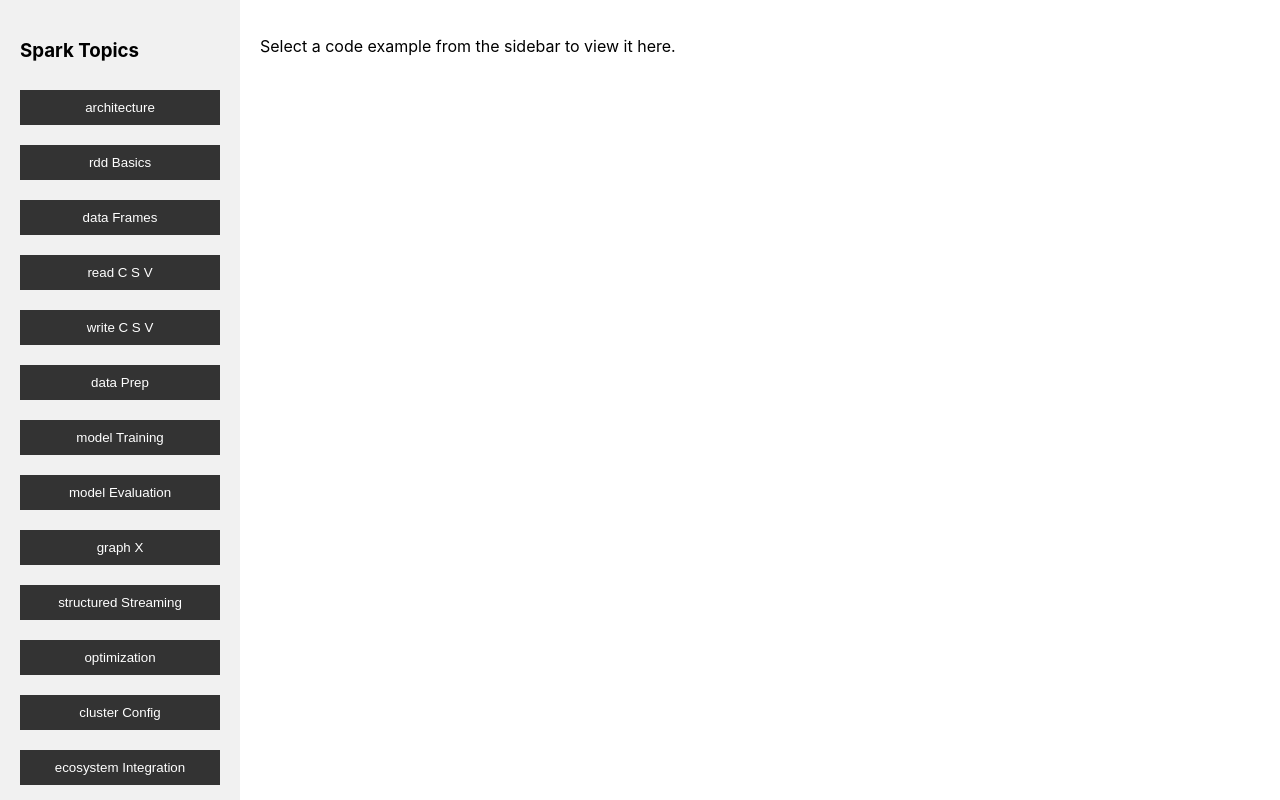
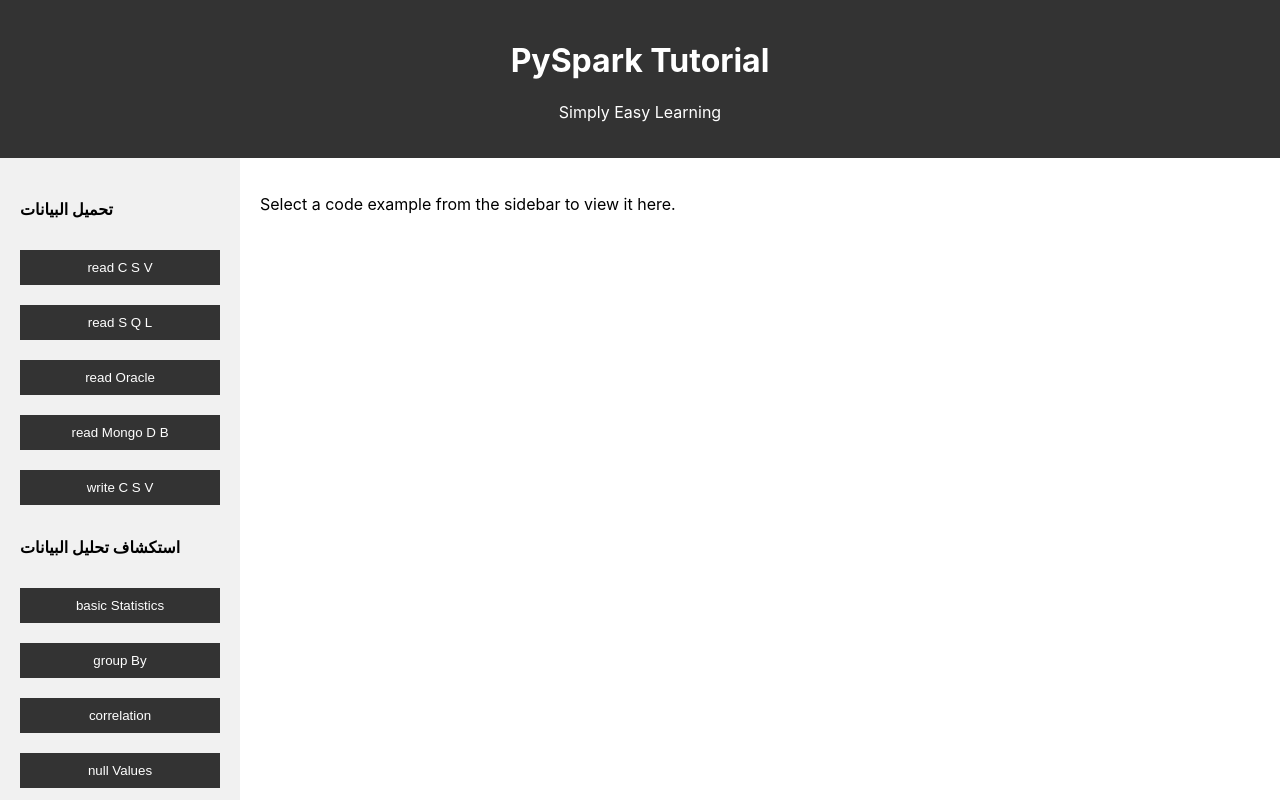
Before and after one commit to mahmoudamrhassan/Project_data_analysis, a React (Create React App) app in the folder my-app/: page / in a window 1280 px wide. Shown: the top 800 px of the page. Built offline with nearby package versions, Linux system fonts and the light colour scheme.

Commit message:
upload file and summery data

```diff
--- a/my-app/src/App.js
+++ b/my-app/src/App.js
@@ -1,17 +1,21 @@
 import React, { useState } from 'react';
 import Sidebar from './Components/Sidebar';
 import Content from './Components/Content';
-
+import Header from './Components/Header';
 function App() {
   const [codeExample, setCodeExample] = useState('');
 
   return (
-    <div style={{ display: 'flex' }}>
+    <>       <Header></Header>
+
+      <div style={{ display: 'flex' }}>
       <Sidebar setCodeExample={setCodeExample} />
       <div style={{ flex: 1 }}>
         <Content codeExample={codeExample} />
       </div>
     </div>
+    </>
+
   );
 }
 
--- a/my-app/src/Components/Sidebar.js
+++ b/my-app/src/Components/Sidebar.js
@@ -2,67 +2,50 @@
 
 function Sidebar({ setCodeExample }) {
   const codeExamples = {
-    // Spark Basics
-    architecture: `from pyspark.sql import SparkSession\n\n# Create a Spark session\nspark = SparkSession.builder.appName("SparkArchitecture").getOrCreate()\nprint(spark)`,
-    rddBasics: `from pyspark import SparkContext\n\n# Initialize a SparkContext\nsc = SparkContext("local", "RDD Example")\ndata = [1, 2, 3, 4, 5]\nrdd = sc.parallelize(data)\nprint(rdd.collect())`,
-    dataFrames: `from pyspark.sql import SparkSession\n\n# Create a Spark session\nspark = SparkSession.builder.appName("DataFrame Example").getOrCreate()\ndata = [('Alice', 1), ('Bob', 2)]\ndf = spark.createDataFrame(data, ['name', 'id'])\ndf.show()`,
+    // Load Data
+    readCSV: `from pyspark.sql import SparkSession\n\n# قراءة بيانات CSV\nspark = SparkSession.builder.appName("Read CSV").getOrCreate()\ndf = spark.read.csv("path/to/file.csv", header=True, inferSchema=True)\ndf.show()`,
+    readSQL: `from pyspark.sql import SparkSession\n\n# قراءة بيانات من قاعدة بيانات SQL\nspark = SparkSession.builder.appName("Read SQL").getOrCreate()\ndf = spark.read.format("jdbc") \n.option("url", "jdbc:postgresql://hostname:port/dbname")\n.option("dbtable", "table_name")\n.option("user", "username")\n.option("password", "password")\n.load()\ndf.show()`,
+    readOracle: `from pyspark.sql import SparkSession\n\n# قراءة بيانات من Oracle\nspark = SparkSession.builder.appName("Read Oracle").getOrCreate()\ndf = spark.read.format("jdbc") \n.option("url", "jdbc:oracle:thin:@//hostname:port/service_name")\n.option("dbtable", "table_name")\n.option("user", "username")\n.option("password", "password")\n.load()\ndf.show()`,
+    readMongoDB: `from pyspark.sql import SparkSession\n\n# قراءة بيانات من MongoDB\nspark = SparkSession.builder.appName("Read MongoDB").getOrCreate()\ndf = spark.read.format("mongo")\n.option("uri", "mongodb://username:password@hostname:port/dbname.collection")\n.load()\ndf.show()`,
+    writeCSV: `# كتابة البيانات إلى CSV\ndf.write.csv("path/to/output.csv")`,
 
-    // Data Ingestion
-    readCSV: `from pyspark.sql import SparkSession\n\n# Reading CSV data\nspark = SparkSession.builder.appName("Read CSV").getOrCreate()\ndf = spark.read.csv("path/to/file.csv", header=True, inferSchema=True)\ndf.show()`,
-    writeCSV: `# Writing Data to CSV\ndf.write.csv("path/to/output.csv")`,
+    // Explore Data Analysis
+    basicStatistics: `from pyspark.sql import SparkSession\nfrom pyspark.sql.functions import avg, max, min\n\n# إحصائيات أساسية\nspark = SparkSession.builder.appName("Basic Statistics").getOrCreate()\ndf = spark.read.csv("path/to/file.csv", header=True, inferSchema=True)\ndf.select(avg("column_name"), max("column_name"), min("column_name")).show()`,
+    groupBy: `from pyspark.sql import SparkSession\n\n# التجميع حسب عمود\nspark = SparkSession.builder.appName("Group By Example").getOrCreate()\ndf = spark.read.csv("path/to/file.csv", header=True, inferSchema=True)\ndf.groupBy("column_name").count().show()`,
+    correlation: `from pyspark.sql import SparkSession\n\n# حساب الارتباط\nspark = SparkSession.builder.appName("Correlation Example").getOrCreate()\ndf = spark.read.csv("path/to/file.csv", header=True, inferSchema=True)\ncorrelation = df.stat.corr("column1", "column2")\nprint("Correlation: ", correlation)`,
+    nullValues: `from pyspark.sql import SparkSession\n\n# عدد القيم الفارغة\nspark = SparkSession.builder.appName("Null Values Example").getOrCreate()\ndf = spark.read.csv("path/to/file.csv", header=True, inferSchema=True)\ndf.select([count(when(isnull(c), c)).alias(c) for c in df.columns]).show()`,
 
-    // Machine Learning with MLlib
-    dataPrep: `from pyspark.ml.feature import StandardScaler\nfrom pyspark.ml.linalg import Vectors\n\n# Sample data for scaling\nspark = SparkSession.builder.appName("MLlib Data Preparation").getOrCreate()\ndata = [(0, Vectors.dense([1.0, 0.1, -1.0]),), (1, Vectors.dense([2.0, 1.1, 1.0]),)]\ndf = spark.createDataFrame(data, ["id", "features"])\nscaler = StandardScaler(inputCol="features", outputCol="scaledFeatures")\nscalerModel = scaler.fit(df)\nscaledData = scalerModel.transform(df)\nscaledData.show()`,
-    modelTraining: `from pyspark.ml.classification import LogisticRegression\nfrom pyspark.ml.linalg import Vectors\n\n# Training a logistic regression model\nspark = SparkSession.builder.appName("Model Training").getOrCreate()\ndata = [(0.0, Vectors.dense([1.0, 0.1, -1.0])), (1.0, Vectors.dense([2.0, 1.1, 1.0]))]\ndf = spark.createDataFrame(data, ["label", "features"])\nlr = LogisticRegression(maxIter=10)\nmodel = lr.fit(df)\nprint("Coefficients: ", model.coefficients)`,
-    modelEvaluation: `from pyspark.ml.evaluation import MulticlassClassificationEvaluator\n\n# Evaluating model accuracy\npredictions = model.transform(df)\nevaluator = MulticlassClassificationEvaluator(labelCol="label", predictionCol="prediction", metricName="accuracy")\naccuracy = evaluator.evaluate(predictions)\nprint("Test Accuracy = ", accuracy)`,
+    // Transformation Data
+    dataPrep: `from pyspark.ml.feature import StandardScaler\nfrom pyspark.ml.linalg import Vectors\n\n# بيانات نموذجية للتقييس\nspark = SparkSession.builder.appName("MLlib Data Preparation").getOrCreate()\ndata = [(0, Vectors.dense([1.0, 0.1, -1.0]),), (1, Vectors.dense([2.0, 1.1, 1.0]),)]\ndf = spark.createDataFrame(data, ["id", "features"])\nscaler = StandardScaler(inputCol="features", outputCol="scaledFeatures")\nscalerModel = scaler.fit(df)\nscaledData = scalerModel.transform(df)\nscaledData.show()`,
 
-    // Graph Processing
-    graphX: `from pyspark.sql import SparkSession\nfrom graphframes import GraphFrame\n\n# Create a GraphFrame\nvertices = spark.createDataFrame([("1", "Alice"), ("2", "Bob")], ["id", "name"])\nedges = spark.createDataFrame([("1", "2", "friend")], ["src", "dst", "relationship"])\ng = GraphFrame(vertices, edges)\ng.vertices.show()`,
-
-    // Streaming Data
-    structuredStreaming: `from pyspark.sql import SparkSession\n\n# Streaming example\nlines = spark.readStream.format("socket").option("host", "localhost").option("port", 9999).load()\nwords = lines.selectExpr("split(value, ' ') as words")\nquery = words.writeStream.outputMode("append").format("console").start()\nquery.awaitTermination()`,
-
-    // Performance Tuning
-    optimization: `from pyspark.sql import SparkSession\n\n# Caching DataFrame and broadcasting variable\nspark = SparkSession.builder.appName("Optimization").getOrCreate()\ndf = spark.read.csv("path/to/file.csv")\ncachedDF = df.cache()\nbroadcastVar = spark.sparkContext.broadcast([1, 2, 3])\nprint(broadcastVar.value)`,
-    clusterConfig: `from pyspark.sql import SparkSession\n\n# Spark configuration example\nspark = SparkSession.builder.appName("Cluster Config").config("spark.executor.memory", "4g").getOrCreate()\nprint(spark.sparkContext.getConf().getAll())`,
-
-    // Integration with Other Tools
-    ecosystemIntegration: `from pyspark.sql import SparkSession\n\n# Integration with Hadoop\nspark = SparkSession.builder.appName("Integration").config("spark.hadoop.fs.defaultFS", "hdfs://namenode:9000").getOrCreate()\ndf = spark.read.format("parquet").load("hdfs://namenode:9000/path/to/file")\ndf.show()`,
-
-    // Best Practices
-    dataGovernance: `from pyspark.sql.functions import current_date\n\n# Adding data lineage with ingestion date\ndata = spark.read.csv("path/to/data.csv")\ndata = data.withColumn("ingestion_date", current_date())\ndata.show()`,
-    versionControl: `from pyspark.sql import SparkSession\n\n# Saving data with version control\nspark = SparkSession.builder.appName("Version Control").getOrCreate()\ndata.write.format("parquet").mode("overwrite").option("path", "path/to/output").option("version", "v1").save()`
+    // Visualization Data
+    visualizationExample: `import matplotlib.pyplot as plt\nimport pandas as pd\n\n# مثال على التصور باستخدام Pandas وMatplotlib\n# يجب تحويل DataFrame Spark إلى DataFrame Pandas أولاً\npdf = df.toPandas()\nplt.figure(figsize=(10,6))\nplt.bar(pdf['column_name'], pdf['another_column'])\nplt.title('Visualization Example')\nplt.show()`
   };
 
   const explanations = {
-    architecture: "This example initializes a Spark session, which is the entry point for using Spark functionality. It manages the Spark application's lifecycle and connects to the cluster resources.",
-    rddBasics: "This code demonstrates how to create an RDD (Resilient Distributed Dataset), the basic data structure in Spark, from a list of numbers and perform a basic operation.",
-    dataFrames: "A DataFrame is a distributed collection of data organized into named columns, similar to a database table. This example shows how to create a DataFrame and display its content.",
+    readCSV: "هذا الكود يوضح كيفية قراءة البيانات من ملف CSV إلى DataFrame في Spark، مع تمكين استنتاج العنوان والهيكل.",
+    readSQL: "هذا المثال يوضح كيفية قراءة البيانات من قاعدة بيانات SQL باستخدام JDBC.",
+    readOracle: "هذا الكود يوضح كيفية قراءة البيانات من قاعدة بيانات Oracle باستخدام JDBC.",
+    readMongoDB: "هذا المثال يوضح كيفية قراءة البيانات من MongoDB.",
+    writeCSV: "هذا المقتطف يوضح كيفية كتابة البيانات من DataFrame إلى ملف CSV.",
 
-    readCSV: "This code shows how to read data from a CSV file into a Spark DataFrame, with header inference and schema inference enabled.",
-    writeCSV: "This snippet demonstrates how to write data from a DataFrame to a CSV file.",
+    basicStatistics: "هذا الكود يوضح كيفية حساب إحصائيات أساسية مثل المتوسط والحد الأقصى والحد الأدنى لعمود معين في DataFrame.",
+    groupBy: "هذا المثال يوضح كيفية تجميع البيانات بناءً على عمود معين وعدّ عدد التكرارات لكل قيمة.",
+    correlation: "هذا الكود يحسب معامل الارتباط بين عمودين في DataFrame.",
+    nullValues: "هذا المثال يظهر كيفية حساب عدد القيم الفارغة في كل عمود من أعمدة DataFrame.",
 
-    dataPrep: "This code demonstrates data preparation techniques in Spark's MLlib, including feature scaling. Feature scaling is essential for machine learning algorithms to converge faster.",
-    modelTraining: "This example shows how to train a logistic regression model using MLlib's API. The model is trained on sample data to predict labels based on features.",
-    modelEvaluation: "This snippet evaluates the performance of a classification model using accuracy as the metric, providing insight into the model's effectiveness.",
+    dataPrep: "هذا الكود يوضح تقنيات إعداد البيانات في MLlib في Spark.",
 
-    graphX: "This code demonstrates the basics of GraphX in Spark, used for graph-parallel processing. A GraphFrame is created with vertices and edges representing a social network.",
-
-    structuredStreaming: "This example shows how to use Spark Structured Streaming to read data from a socket source and process it in real time, outputting to the console.",
-
-    optimization: "Caching data and using broadcast variables can optimize Spark performance. Caching stores DataFrames in memory, while broadcasting reduces data transfer costs.",
-    clusterConfig: "This code shows how to configure Spark settings, such as memory allocation, to improve cluster resource utilization.",
-
-    ecosystemIntegration: "Spark can integrate with Hadoop and other systems. This example configures Spark to read data from HDFS, Hadoop’s distributed storage system.",
-
-    dataGovernance: "This example adds data lineage information (e.g., ingestion date) to the data, which is essential for tracking data's origin and transformation history.",
-    versionControl: "This snippet demonstrates a method for saving DataFrames with versioning, enabling organized storage of dataset versions in Spark applications."
+    visualizationExample: "هذا المثال يوضح كيفية استخدام مكتبة Matplotlib لتصور بيانات DataFrame باستخدام Pandas."
   };
 
   return (
     <div style={{ width: '200px', backgroundColor: '#f1f1f1', padding: '20px' }}>
-      <h3>Spark Topics</h3>
-      {Object.keys(codeExamples).map((key) => (
+      {/* <h3>مواضيع Spark</h3> */}
+
+      {/* Load Data Section */}
+      <h4>تحميل البيانات</h4>
+      {Object.keys(codeExamples).filter(key => key.startsWith("read") || key === "writeCSV").map((key) => (
         <button
           key={key}
           onClick={() => setCodeExample({ code: codeExamples[key], explanation: explanations[key] })}
@@ -71,6 +54,43 @@
           {key.replace(/([A-Z])/g, ' $1').trim()}
         </button>
       ))}
+
+      {/* Explore Data Analysis Section */}
+      <h4>استكشاف تحليل البيانات</h4>
+      {Object.keys(codeExamples).filter(key => key.startsWith("basic") || key.startsWith("group") || key === "correlation" || key === "nullValues").map((key) => (
+        <button
+          key={key}
+          onClick={() => setCodeExample({ code: codeExamples[key], explanation: explanations[key] })}
+          style={buttonStyle}
+        >
+          {key.replace(/([A-Z])/g, ' $1').trim()}
+        </button>
+      ))}
+
+      {/* Transformation Data Section */}
+      <h4>تحويل البيانات</h4>
+      {Object.keys(codeExamples).filter(key => key === "dataPrep").map((key) => (
+        <button
+          key={key}
+          onClick={() => setCodeExample({ code: codeExamples[key], explanation: explanations[key] })}
+          style={buttonStyle}
+        >
+          {key.replace(/([A-Z])/g, ' $1').trim()}
+        </button>
+      ))}
+
+      {/* Visualization Data Section */}
+      <h4>تصور البيانات</h4>
+      {Object.keys(codeExamples).filter(key => key === "visualizationExample").map((key) => (
+        <button
+          key={key}
+          onClick={() => setCodeExample({ code: codeExamples[key], explanation: explanations[key] })}
+          style={buttonStyle}
+        >
+          {key.replace(/([A-Z])/g, ' $1').trim()}
+        </button>
+      ))}
+
     </div>
   );
 }
@@ -86,3 +106,50 @@
 };
 
 export default Sidebar;
+
+// import React from 'react';
+
+// function Sidebar({ setCodeExample }) {
+//   const codeExamples = {
+//     // Load Data
+//     loadCSV: `from pyspark.sql import SparkSession\n\n# قراءة بيانات CSV\nspark = SparkSession.builder.appName("Load CSV").getOrCreate()\ndf = spark.read.csv("path/to/file.csv", header=True, inferSchema=True)\ndf.show()  # عرض البيانات\nprint("أول 5 صفوف: ", df.head(5))  # عرض أول 5 صفوف`,
+//     loadSQL: `from pyspark.sql import SparkSession\n\n# قراءة بيانات من قاعدة بيانات SQL\nspark = SparkSession.builder.appName("Load SQL").getOrCreate()\ndf = spark.read.format("jdbc")\n.option("url", "jdbc:postgresql://hostname:port/dbname")\n.option("dbtable", "table_name")\n.option("user", "username")\n.option("password", "password")\n.load()\ndf.show()  # عرض البيانات\nprint("أول 5 صفوف: ", df.head(5))  # عرض أول 5 صفوف`,
+//     loadOracle: `from pyspark.sql import SparkSession\n\n# قراءة بيانات من Oracle\nspark = SparkSession.builder.appName("Load Oracle").getOrCreate()\ndf = spark.read.format("jdbc")\n.option("url", "jdbc:oracle:thin:@//hostname:port/service_name")\n.option("dbtable", "table_name")\n.option("user", "username")\n.option("password", "password")\n.load()\ndf.show()  # عرض البيانات\nprint("أول 5 صفوف: ", df.head(5))  # عرض أول 5 صفوف`,
+//     loadMongoDB: `from pyspark.sql import SparkSession\n\n# قراءة بيانات من MongoDB\nspark = SparkSession.builder.appName("Load MongoDB").getOrCreate()\ndf = spark.read.format("mongo")\n.option("uri", "mongodb://username:password@hostname:port/dbname.collection")\n.load()\ndf.show()  # عرض البيانات\nprint("أول 5 صفوف: ", df.head(5))  # عرض أول 5 صفوف`,
+//   };
+
+//   const explanations = {
+//     loadCSV: "هذا الكود يوضح كيفية قراءة بيانات من ملف CSV إلى DataFrame، وعرض البيانات مع إظهار أول 5 صفوف.",
+//     loadSQL: "هذا المثال يوضح كيفية قراءة البيانات من قاعدة بيانات SQL باستخدام JDBC وعرض أول 5 صفوف من البيانات.",
+//     loadOracle: "هذا الكود يوضح كيفية قراءة البيانات من قاعدة بيانات Oracle باستخدام JDBC مع عرض أول 5 صفوف.",
+//     loadMongoDB: "هذا المثال يوضح كيفية قراءة البيانات من MongoDB مع عرض أول 5 صفوف من البيانات.",
+//   };
+
+//   return (
+//     <div style={{ width: '250px', backgroundColor: '#f1f1f1', padding: '20px' }}>
+//       <h3>مواضيع Spark</h3>
+//       <h4>تحميل البيانات</h4>
+//       {Object.keys(codeExamples).map((key) => (
+//         <button
+//           key={key}
+//           onClick={() => setCodeExample({ code: codeExamples[key], explanation: explanations[key] })}
+//           style={buttonStyle}
+//         >
+//           {key.replace(/([A-Z])/g, ' $1').trim()}  {/* Displays the key with spaces */}
+//         </button>
+//       ))}
+//     </div>
+//   );
+// }
+
+// const buttonStyle = {
+//   width: '100%',
+//   padding: '10px',
+//   margin: '10px 0',
+//   backgroundColor: '#333',
+//   color: 'white',
+//   border: 'none',
+//   cursor: 'pointer',
+// };
+
+// export default Sidebar;
```
